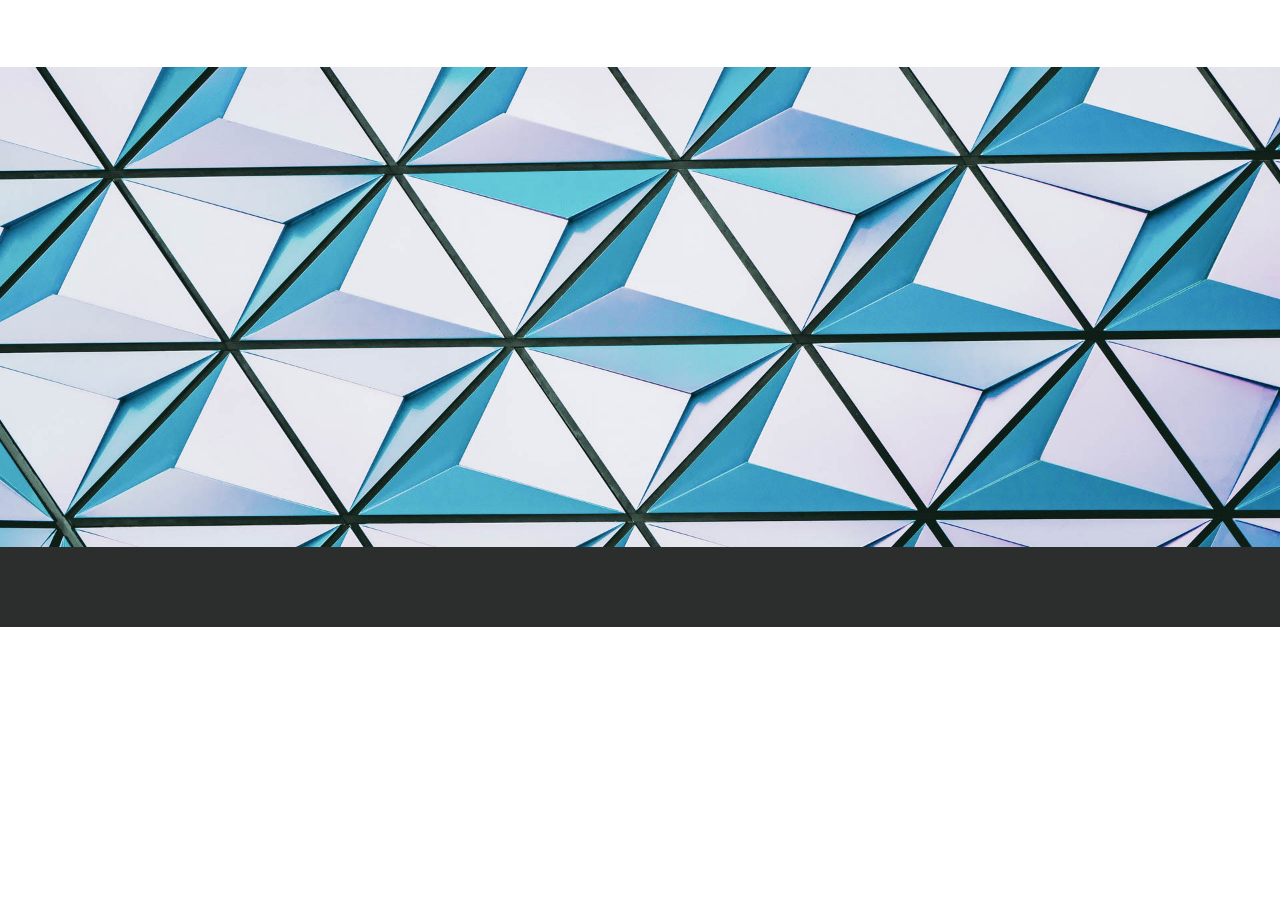
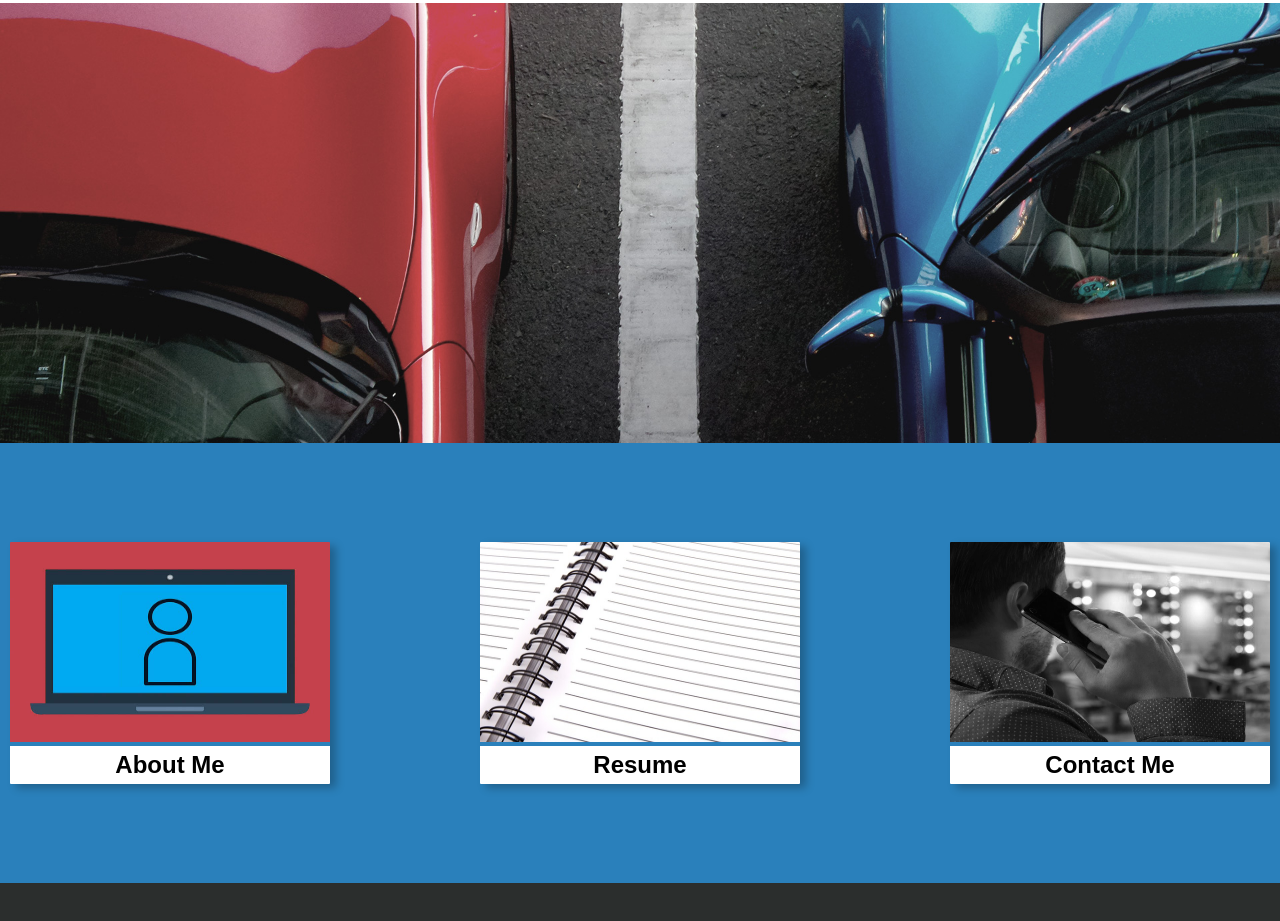
Before and after one commit to kevin8684/portfolio, a plain HTML site: page index.html in a window 1280 px wide. Shown: the part 1188-2109 px from the top of the page. Before the commit the page ends 1815 px from the top, so only its background shows below. Drawn offline with Linux system fonts and the light colour scheme.

Commit message:
finshed home page and started on projects page

```diff
--- a/css/styles.css
+++ b/css/styles.css
@@ -114,12 +114,12 @@ body {
 }
 
 #homepattern {
-    background-image: url(../images/homepattern.jpg);
+    background-image: url(../images/homeimage.jpg);
     background-attachment: fixed;
     background-position: center;
     background-repeat: no-repeat;
     background-size: cover;
-    height: 60vh;
+    height: 55vh;
     display: flex;
     justify-content: center;
 }
@@ -143,6 +143,7 @@ body {
     align-items: center;
     margin-top: 10vh;
     margin-bottom: 10vh;
+    height: 55vh;
 }
 
 .homedesc {
@@ -150,7 +151,46 @@ body {
     margin-right: 5vw;
 }
 
+.mainbackground{
+    background-color: #2A80BB;
+}
 
+.homecard{
+    overflow:hidden;
+    width: 25%;
+    box-shadow: 6px 4px 8px 0 rgba(0,0,0,0.25);
+    max-width: 30%;
+    margin-top: 10vh;
+    margin-bottom: 10vh;
+    border-radius: 1px;
+    margin-left: 10px;
+    margin-right: 10px
+}
+
+.cardimage{
+    max-height: 400px;
+    width: 100%;
+    overflow: hidden;
+    height: 200px;
+}
+
+#homecards{
+    display: flex;
+    flex-direction: row;
+    flex-wrap: nowrap;
+    justify-content: space-between;
+    align-content: flex-start;
+    align-items: center;
+    height: 55vh;
+}
+
+.cardtext{
+    margin: 0px;
+    text-align: center;
+    background-color: white;
+    padding-top: 5px;
+    padding-bottom: 5px;
+}
 
 /*------------------------HOME styles end----------------------------*/
 
@@ -238,6 +278,32 @@ footer {
 
 /*------------------------About Me styles end---------------------------*/
 
+
+/*------------------------projects styles start-------------------------*/
+
+.projectsbox{
+     display: flex;
+    flex-direction: column;
+    flex-wrap: nowrap;
+    justify-content: space-around;
+    align-content: center;
+    align-items: center;
+}
+
+.projectdesc{
+    padding-left: 10vw;
+    padding-right: 10vw;
+}
+
+.projectimg{
+    box-shadow: 6px 4px 8px 0 rgba(0,0,0,0.3);
+}
+
+
+
+
+/*------------------------projects styles end-------------------------*/
+
 /*------------------------Universal styles start------------------------*/
 
 .margin {
--- a/index.html
+++ b/index.html
@@ -44,8 +44,34 @@
     </div>
     <div id="homepattern">
     </div>
-
-
+  <div class="mainbackground">
+        <div class="row" id="homecards">
+                   <div class="homecard">
+                       <img class="cardimage" src="images/aboutmecard.jpg" alt="">
+                       <div>
+                           <h2 class="cardtext">
+                               About Me
+                           </h2>
+                       </div>
+                   </div>
+                    <div class="homecard">
+                       <img class="cardimage" src="images/resumecard.jpeg" alt="">
+                       <div>
+                           <h2 class="cardtext">
+                               Resume
+                           </h2>
+                       </div>
+                   </div>
+                    <div class="homecard">
+                       <img class="cardimage" src="images/contactcard.jpg" alt="">
+                       <div>
+                           <h2 class="cardtext">
+                               Contact Me
+                           </h2>
+                       </div>
+                   </div>
+            </div>
+        </div>
 <script src="javascript/javascript.js"></script>
 
     <footer></footer>
```
Also changed, not shown: aboutme.html (+2 -2 lines), contact.html (+3 -6 lines), projects.html (+12 -7 lines), images/aboutmecard.jpg (added), images/contactcard.jpg (added), images/ethicsproject.png (added), images/resumecard.jpeg (added), images/tigerproject.jpg (added).
